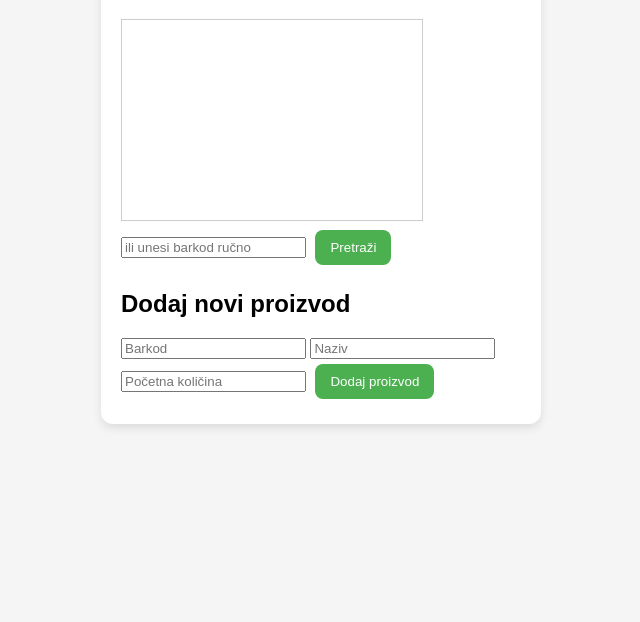
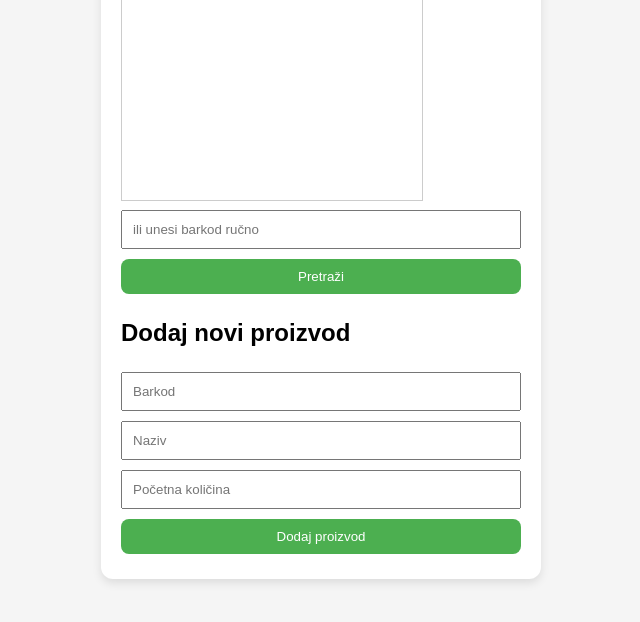
Before and after one commit to lukasucevic95-sys/skladiste-app, a website: page frontend/index.html in a window 1280 px wide. Shown: the part 168-790 px from the top of the page, without its empty margins (319-959 px from the left). Drawn offline with Linux system fonts and the light colour scheme.

Commit message:
style.css

```diff
--- a/frontend/style.css
+++ b/frontend/style.css
@@ -7,7 +7,7 @@ body {
 
 .container {
   max-width: 400px;
-  margin: 50px auto;
+  margin: 30px auto;
   background: white;
   padding: 20px;
   border-radius: 12px;
@@ -16,9 +16,14 @@ body {
 
 .hidden { display: none; }
 
+input, button {
+  width: 100%;
+  padding: 10px;
+  margin: 5px 0;
+  box-sizing: border-box;
+}
+
 button {
-  padding: 10px 15px;
-  margin: 5px;
   border: none;
   border-radius: 8px;
   background: #4CAF50;
```
